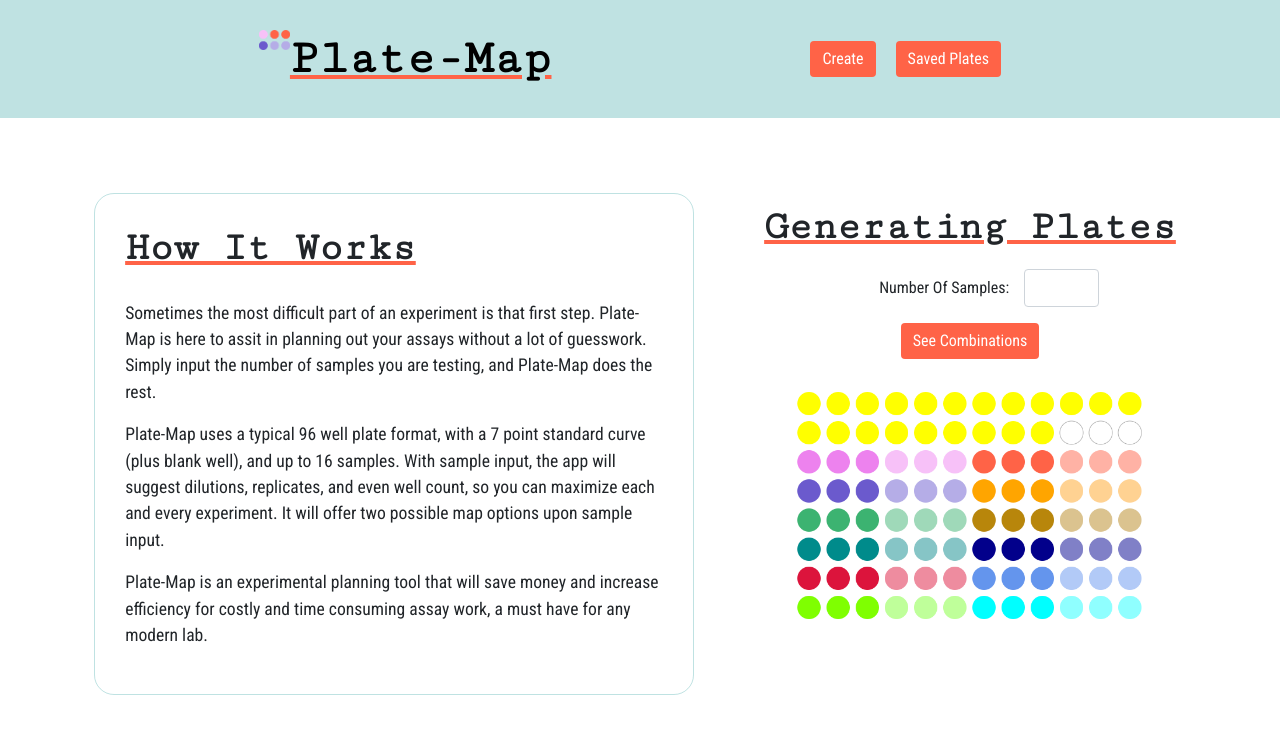
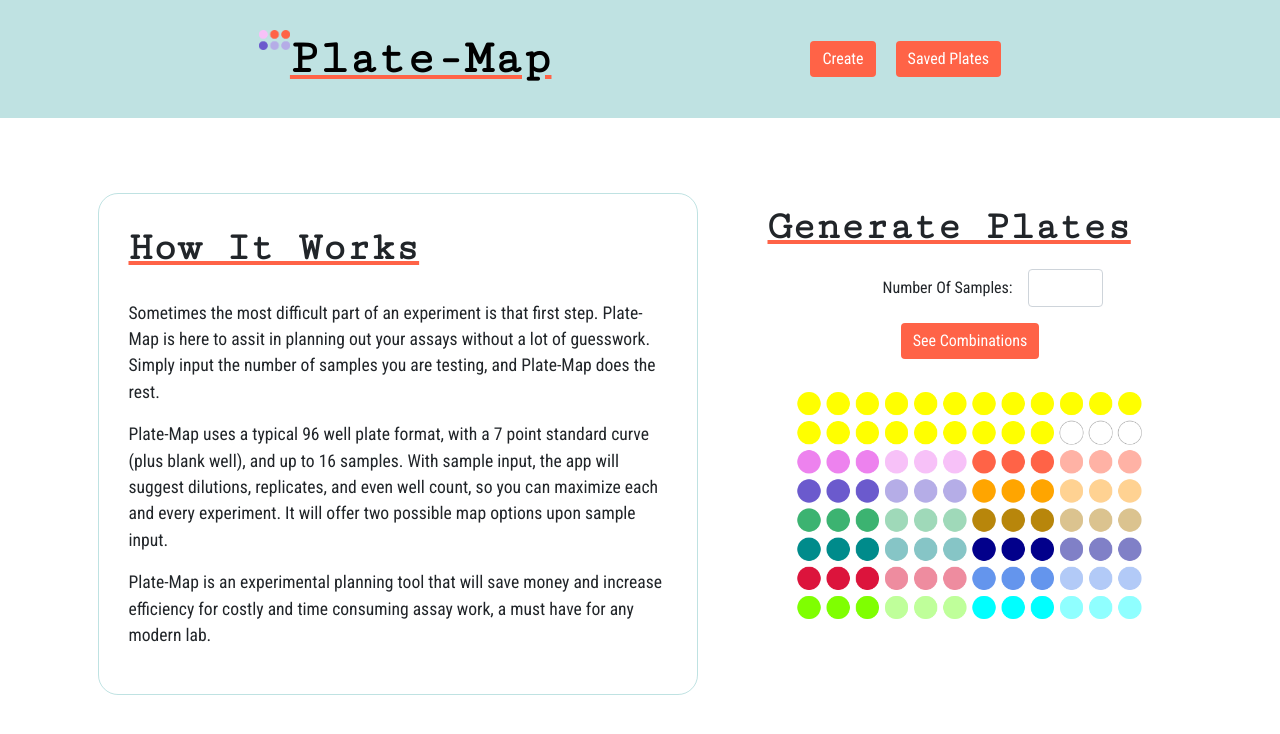
Before and after one commit to mstone89/plate-map-frontend, a React (Create React App) app: page / in a window 1280 px wide. Shown: the top 734 px of the page. Built offline with nearby package versions, Linux system fonts and the light colour scheme; no server answers; a web font is replaced by a local one.

Commit message:
Fix typo

```diff
--- a/src/components/CreatePlate.js
+++ b/src/components/CreatePlate.js
@@ -51,7 +51,7 @@ class CreatePlate extends Component {
                 </aside>
                 <div className="right-column">
                     <Form onSubmit={this.handleSubmit}>
-                        <h2 className="create-header">Generating Plates</h2>
+                        <h2 className="create-header">Generate Plates</h2>
                         <Form.Group className="create-form">
                             <Form.Label>Number Of Samples:</Form.Label>
                             <Form.Control
```
